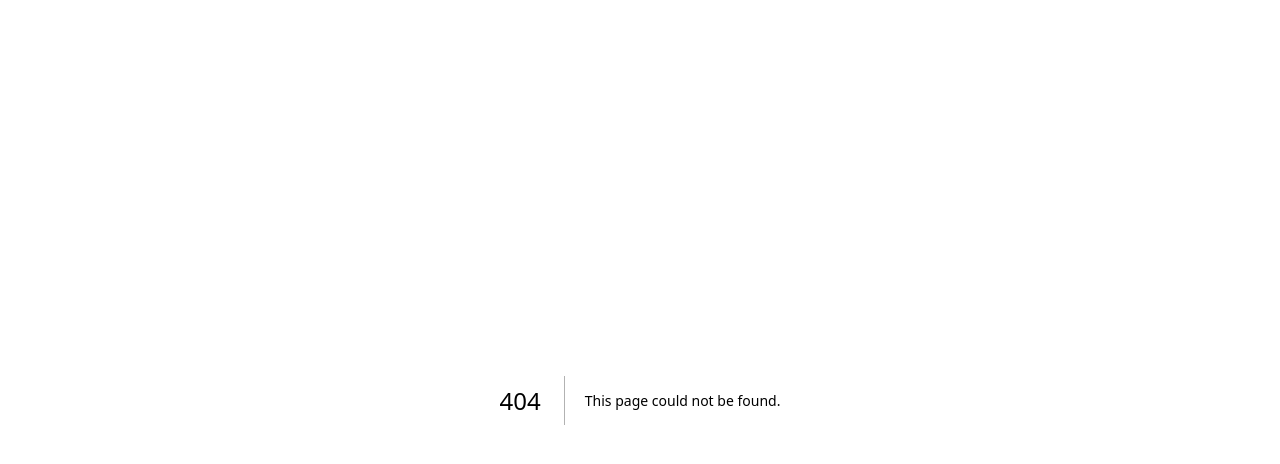
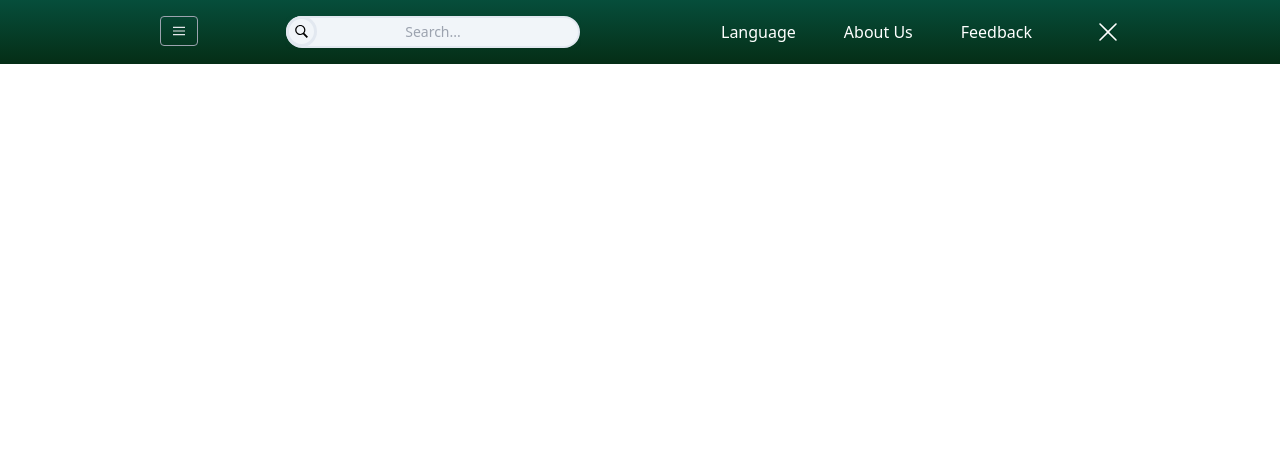
Before and after one commit to HCIMakananNusantara/makanan-nusantara-web, a Next.js app: page /peta-kuliner-indonesia in a window 1280 px wide. Before the commit this address had no page. Shown: the top 464 px of the page. Built offline with nearby package versions, Linux system fonts and the light colour scheme.

Commit message:
edit - 2

```diff
--- a/components/Navbar.tsx
+++ b/components/Navbar.tsx
@@ -1,3 +1,4 @@
+import Link from "next/link";
 import { RxCross1 } from "react-icons/rx";
 
 export default function Navbar() {
@@ -6,9 +7,9 @@ export default function Navbar() {
       <div className="flex flex-start justify-start items-center mx-40">
         <div className="flex flex-1">
           <div className="mr-20">
-            <button
-              id="nav-toggle"
+            <Link
               className="flex items-center my-2 px-3 py-2 border rounded text-gray-200 border-gray-400 hover:text-white hover:border-white"
+              href="/"
             >
               <svg
                 className="fill-current h-3 w-3"
@@ -18,7 +19,7 @@ export default function Navbar() {
                 <title>Menu</title>
                 <path d="M0 3h20v2H0V3zm0 6h20v2H0V9zm0 6h20v2H0v-2z" />
               </svg>
-            </button>
+            </Link>
           </div>
 
           <div className="relative rounded-md shadow-sm justify-center items-center m-2">
--- a/pages/homepage.tsx
+++ b/pages/homepage.tsx
@@ -1,6 +1,8 @@
+/* eslint-disable react/no-unescaped-entities */
 import Navbar from "@/components/Navbar";
 import Footer from "@/components/Footer";
 import Image from "next/image";
+import Link from "next/link";
 
 import Thumbnail from "../assets/images/Homepage-Thumbnail.png";
 import PetaKuliner from "../assets/images/Homepage-PetaKuliner.png";
@@ -27,6 +29,7 @@ export default function Homepage() {
         </div>
       </div>
 
+      <Link href="/peta-kuliner-indonesia">
         <div className="border-4 shadow-xl mx-60 my-10 rounded-3xl">
           <div className="flex flex-auto justify-center items-center">
             <div className="border-4 bg-green-950 rounded-2xl text-white text-left p-6 ml-2 max-w-96 max-h-48 ">
@@ -34,9 +37,9 @@ export default function Homepage() {
             </div>
             <div className="mx-8 p-8">
               <h1 className="text-2xl text-justify">
-              Peta yang memuat informasi tentang makanan - makanan di Indonesia,
-              terdiri dari pulau Sumatera, Jawa, Kalimantan, Bali & Nusa
-              Tenggara, Sulawesi, Maluku & Papua.{" "}
+                Peta yang memuat informasi tentang makanan - makanan di
+                Indonesia, terdiri dari pulau Sumatera, Jawa, Kalimantan, Bali &
+                Nusa Tenggara, Sulawesi, Maluku & Papua.{" "}
               </h1>
             </div>
             <Image
@@ -46,6 +49,7 @@ export default function Homepage() {
             />
           </div>
         </div>
+      </Link>
 
       <div className="border-4 shadow-xl mx-60 my-10 rounded-3xl">
         <div className="flex flex-row-reverse justify-center items-center">
--- /dev/null
+++ b/pages/peta-kuliner-indonesia.tsx
@@ -0,0 +1,5 @@
+import Navbar from "@/components/Navbar";
+
+export default function PetaKulinerIndonesia() {
+  return <Navbar />;
+}
```
Lines whose indentation alone changed are shown as unchanged.
